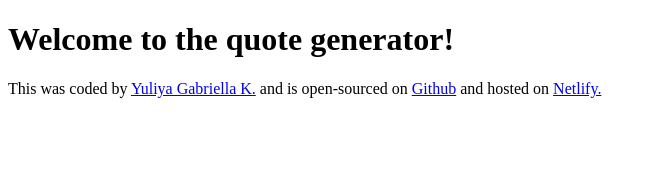
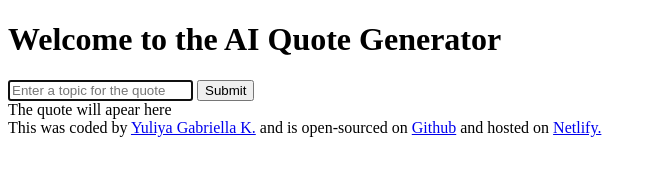
Before and after one commit to gkyuliya/ai-quote-generator, a plain HTML site: page index.html in a window 1280 px wide. Shown: the whole page, without its empty margins (0-656 px from the left). Drawn offline with Linux system fonts and the light colour scheme.

Commit message:
added basic HTML structure

```diff
--- a/index.html
+++ b/index.html
@@ -4,9 +4,28 @@
     <meta charset="UTF-8" />
     <meta name="viewport" content="width=device-width, initial-scale=1.0" />
     <link rel="stylesheet" href="src/style.css" />
+    <title>AI Quote Generator</title>
   </head>
   <body>
-    <h1>Welcome to the quote generator!</h1>
+    <header>
+      <h1>
+        Welcome to <span id="generator-title">the AI Quote Generator</span>
+      </h1>
+    </header>
+
+    <main>
+      <form>
+        <input
+          type="text"
+          placeholder="Enter a topic for the quote"
+          autofocus
+          required
+        />
+        <input type="submit" />
+      </form>
+      <div>The quote will apear here</div>
+    </main>
+
     <footer>
       This was coded by
       <a href="https://github.com/gkyuliya" target="_blank"
```
